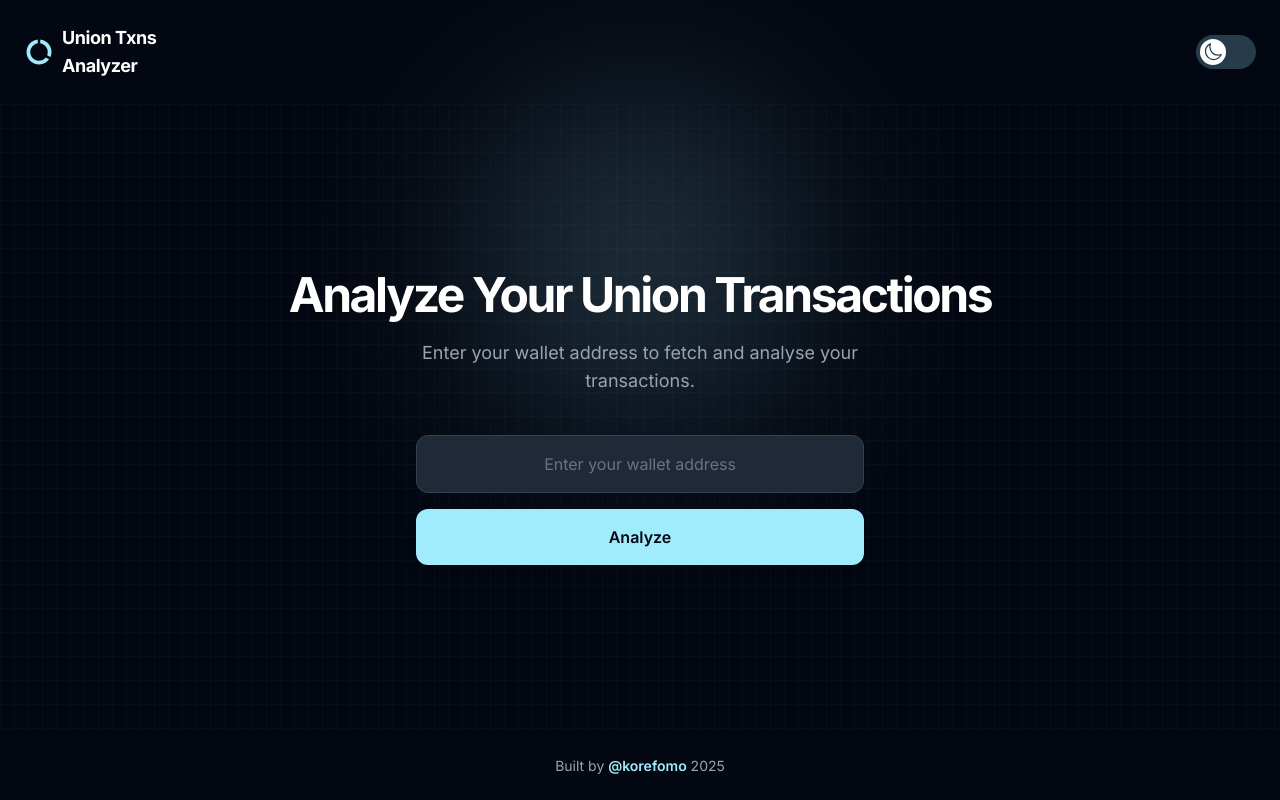
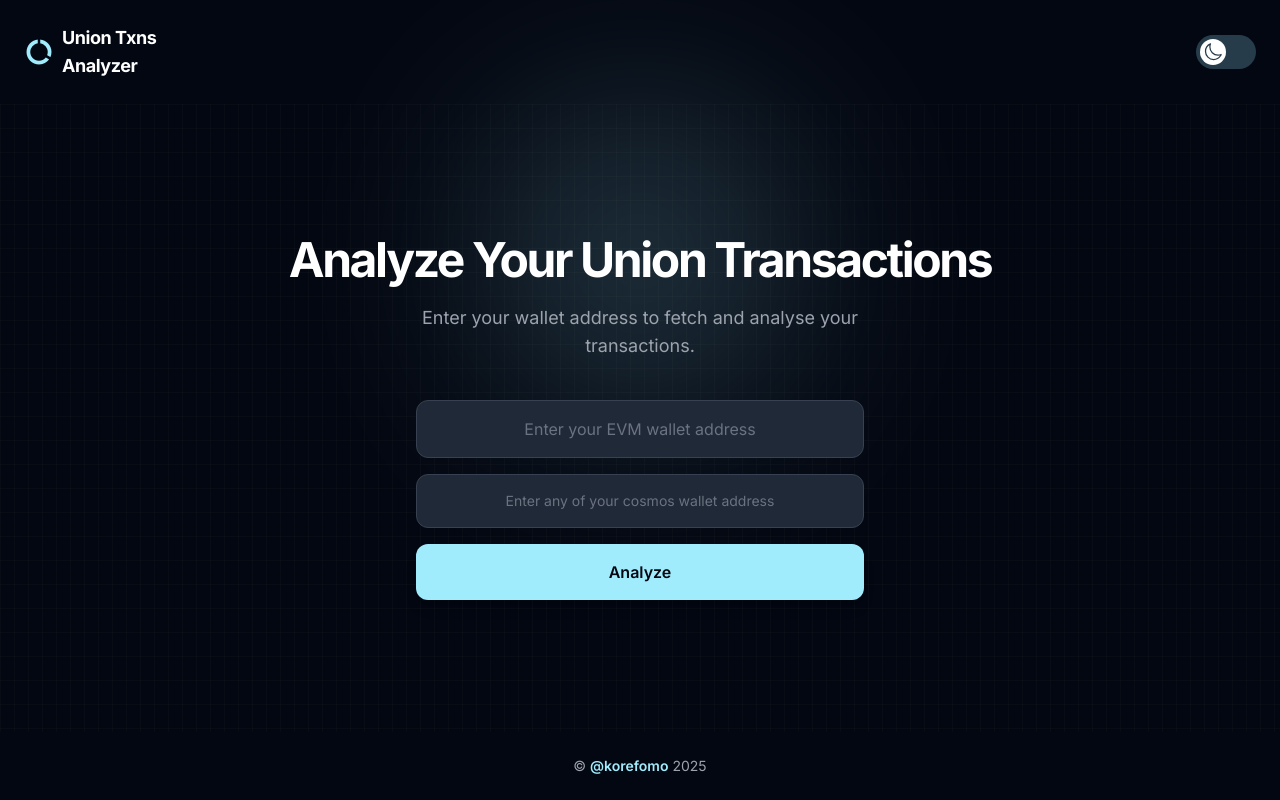
Before and after one commit to koredeycode/Union-Transaction-Analyzer, a React (Vite) app: page / in a window 1280 px wide. Built offline with nearby package versions, Linux system fonts and the light colour scheme.

Commit message:
cosmos support

```diff
--- a/package.json
+++ b/package.json
@@ -10,7 +10,11 @@
     "preview": "vite preview"
   },
   "dependencies": {
+    "@cosmjs/amino": "^0.34.0",
+    "@cosmjs/encoding": "^0.34.0",
     "@tailwindcss/vite": "^4.1.11",
+    "@unionlabs/client": "^0.1.6",
+    "bech32": "^2.0.0",
     "dom-to-image-more": "^3.6.0",
     "html2canvas": "^1.4.1",
     "react": "^19.1.0",
--- a/src/App.tsx
+++ b/src/App.tsx
@@ -41,12 +41,12 @@ export default function App() {
   const [isModalOpen, setModalOpen] = useState<boolean>(false);
   const [showResults, setShowResults] = useState<boolean>(false);
   const [result, setResult] = useState<TransferAnalysisResult | null>(null);
-  const [wallet, setWallet] = useState<string>("");
+  const [wallets, setWallets] = useState<string[]>([]);
 
-  const handleAnalyze = (data: string) => {
+  const handleAnalyze = (...data: string[]) => {
     setShowResults(false);
     setModalOpen(true);
-    setWallet(data);
+    setWallets(data);
   };
 
   const handleShowResults = () => {
@@ -67,7 +67,7 @@ export default function App() {
       <Header />
       {!showResults && <MainForm onAnalyze={handleAnalyze} />}
       <footer className="text-center text-sm p-6 text-gray-500 dark:text-gray-400">
-        Built by{" "}
+        ©{" "}
         <a
           className="font-semibold text-[var(--accent)] hover:underline"
           href="https://twitter.com/intent/follow?screen_name=korefomo"
@@ -91,7 +91,7 @@ export default function App() {
             <AnalysisModal
               isOpen={isModalOpen}
               setIsOpen={setModalOpen}
-              walletAddress={wallet}
+              walletAddresses={wallets}
               onShowResult={handleShowResults}
               onSetResult={handleSetResult}
             />
--- a/src/components/AnalysisModal.tsx
+++ b/src/components/AnalysisModal.tsx
@@ -6,7 +6,7 @@ import type { TransferAnalysisResult, Transfer } from "../types";
 interface AnalysisModalProps {
   isOpen: boolean;
   setIsOpen: (state: boolean) => void;
-  walletAddress: string;
+  walletAddresses: string[];
   onShowResult: () => void;
   onSetResult: (result: TransferAnalysisResult | null) => void;
 }
@@ -14,7 +14,7 @@ interface AnalysisModalProps {
 export default function AnalysisModal({
   isOpen,
   setIsOpen,
-  walletAddress,
+  walletAddresses,
   onShowResult,
   onSetResult,
 }: AnalysisModalProps) {
@@ -25,7 +25,7 @@ export default function AnalysisModal({
   const [hasError, setHasError] = useState(false);
 
   useEffect(() => {
-    if (!isOpen || !walletAddress) return;
+    if (!isOpen || !walletAddresses) return;
 
     let cancelled = false;
 
@@ -40,7 +40,7 @@ export default function AnalysisModal({
       try {
         while (!cancelled) {
           const batch = await fetchTransfers({
-            address: walletAddress,
+            addresses: walletAddresses,
             limit: 100,
             page,
           });
@@ -148,7 +148,6 @@ export default function AnalysisModal({
   );
 }
 
-
 function StatusRow({
   phase,
   status,
--- a/src/components/MainForm.tsx
+++ b/src/components/MainForm.tsx
@@ -1,29 +1,43 @@
 import { useState, type FormEvent } from "react";
+// import {
+//   isValidBech32Address,
+//   isValidEvmAddress,
+//   bech32AddressToHex,
+// } from "@unionlabs/client";
+
+import {
+  toCanonical as bech32AddressToHex,
+  isValidCosmosAddress as isValidBech32Address,
+  isValidEvmAddress,
+} from "../lib/address";
 
 interface MainFormProps {
-  onAnalyze: (wallet: string) => void;
+  onAnalyze: (evmWallet: string, cosmosWallet: string) => void;
 }
 
 export default function MainForm({ onAnalyze }: MainFormProps) {
-  const [wallet, setWallet] = useState<string>("");
+  const [evmWallet, setEvmWallet] = useState<string>("");
+  const [cosmosWallet, setCosmosWallet] = useState<string>("");
   const [showError, setShowError] = useState<boolean>(false);
   const [errorMessage, setErrorMessage] = useState<string>("");
-
-  const isValidWallet = (address: string): boolean => {
-    // Simple EVM wallet validation (starts with 0x and 40 hex chars)
-    return /^0x[a-fA-F0-9]{40}$/.test(address.trim());
-  };
 
   const handleAnalyze = (e: FormEvent<HTMLFormElement>) => {
     e.preventDefault();
 
-    if (!wallet || !isValidWallet(wallet)) {
-      setErrorMessage("Please enter a valid wallet address.");
+    if (!evmWallet || !isValidEvmAddress(evmWallet.trim())) {
+      setErrorMessage("Please enter a valid EVM wallet address.");
       setShowError(true);
       return;
     }
 
-    onAnalyze(wallet.trim());
+    if (!cosmosWallet || !isValidBech32Address(cosmosWallet.trim())) {
+      setErrorMessage("Please enter a valid Cosmos wallet address.");
+      setShowError(true);
+      return;
+    }
+
+    console.log(evmWallet.trim(), bech32AddressToHex(cosmosWallet.trim()));
+    onAnalyze(evmWallet.trim(), bech32AddressToHex(cosmosWallet.trim()));
   };
 
   return (
@@ -44,14 +58,27 @@ export default function MainForm({ onAnalyze }: MainFormProps) {
         <form className="flex flex-col gap-4" onSubmit={handleAnalyze}>
           <div className="relative">
             <input
-              value={wallet}
-              onChange={(e) => setWallet(e.target.value)}
-              placeholder="Enter your wallet address"
+              value={evmWallet}
+              onChange={(e) => setEvmWallet(e.target.value)}
+              placeholder="Enter your EVM wallet address"
               className={`w-full bg-[var(--input-bg)] border ${
                 showError
                   ? "border-red-500 animate-shake"
                   : "border-[var(--input-border)]"
               } rounded-xl px-5 py-4 text-center placeholder-[var(--text-tertiary)] focus:outline-none focus:ring-2 focus:ring-[var(--ring-color)] transition-all text-base text-[var(--text-primary)]`}
+              type="text"
+            />
+          </div>
+          <div className="relative">
+            <input
+              value={cosmosWallet}
+              onChange={(e) => setCosmosWallet(e.target.value)}
+              placeholder="Enter any of your cosmos wallet address"
+              className={`w-full bg-[var(--input-bg)] border ${
+                showError
+                  ? "border-red-500 animate-shake"
+                  : "border-[var(--input-border)]"
+              } rounded-xl px-5 py-4 text-center text-sm placeholder-[var(--text-tertiary)] focus:outline-none focus:ring-2 focus:ring-[var(--ring-color)] transition-all text-base text-[var(--text-primary)]`}
               type="text"
             />
           </div>
--- /dev/null
+++ b/src/lib/address.ts
@@ -0,0 +1,46 @@
+import { fromBech32 } from "@cosmjs/encoding";
+import { bech32 } from "bech32";
+
+export function toCanonical(bech32Address: string): string {
+  const { data: canonicalBytes } = fromBech32(bech32Address);
+
+  // Convert Uint8Array to hex string manually
+  const canonicalHex = Array.from(canonicalBytes)
+    .map((b) => b.toString(16).padStart(2, "0"))
+    .join("");
+
+  return "0x" + canonicalHex;
+}
+
+export function isValidCosmosAddress(address: string): boolean {
+  const prefixes = [
+    "osmo",
+    "xion",
+    "union",
+    "stride",
+    "stars",
+    "celestia",
+    "bbn",
+    "cosmos",
+    "juno",
+    "sei",
+  ];
+
+  try {
+    const { prefix, words } = bech32.decode(address);
+
+    // Ensure prefix is one of the expected prefixes
+    if (!prefixes.includes(prefix)) return false;
+
+    // Convert to bytes to check validity
+    const bytes = bech32.fromWords(words);
+
+    // Cosmos addresses are typically 20 bytes
+    return bytes.length === 20;
+  } catch (e) {
+    return false; // Invalid Bech32 encoding
+  }
+}
+export function isValidEvmAddress(address: string): boolean {
+  return /^0x[a-fA-F0-9]{40}$/.test(address);
+}
--- a/src/lib/unionApi.ts
+++ b/src/lib/unionApi.ts
@@ -48,13 +48,13 @@ const unifiedQuery = `
 `;
 
 interface FetchTransfersOptions {
-  address: string;
+  addresses: string[];
   limit?: number;
   page?: string | null;
 }
 
 export async function fetchTransfers({
-  address,
+  addresses,
   limit = 100,
   page = null,
 }: FetchTransfersOptions): Promise<Transfer[]> {
@@ -62,7 +62,7 @@ export async function fetchTransfers({
     const body = JSON.stringify({
       query: unifiedQuery,
       variables: {
-        addresses: [address.toLowerCase()],
+        addresses,
         limit,
         ...(page && { page }),
       },
```
